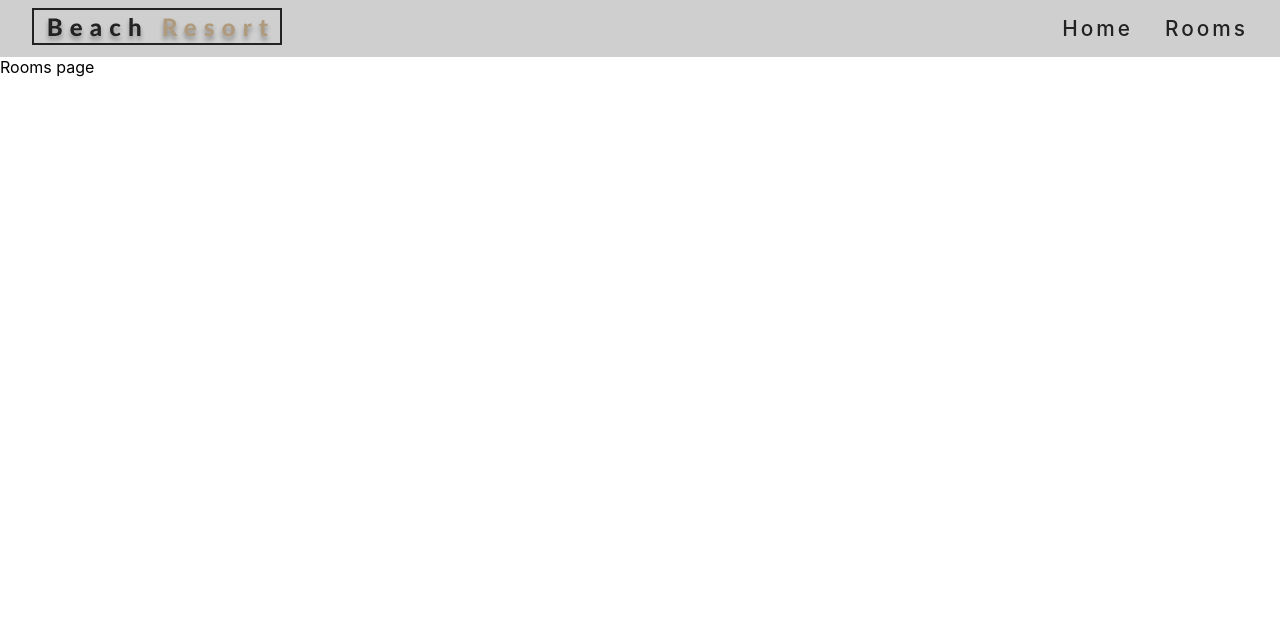
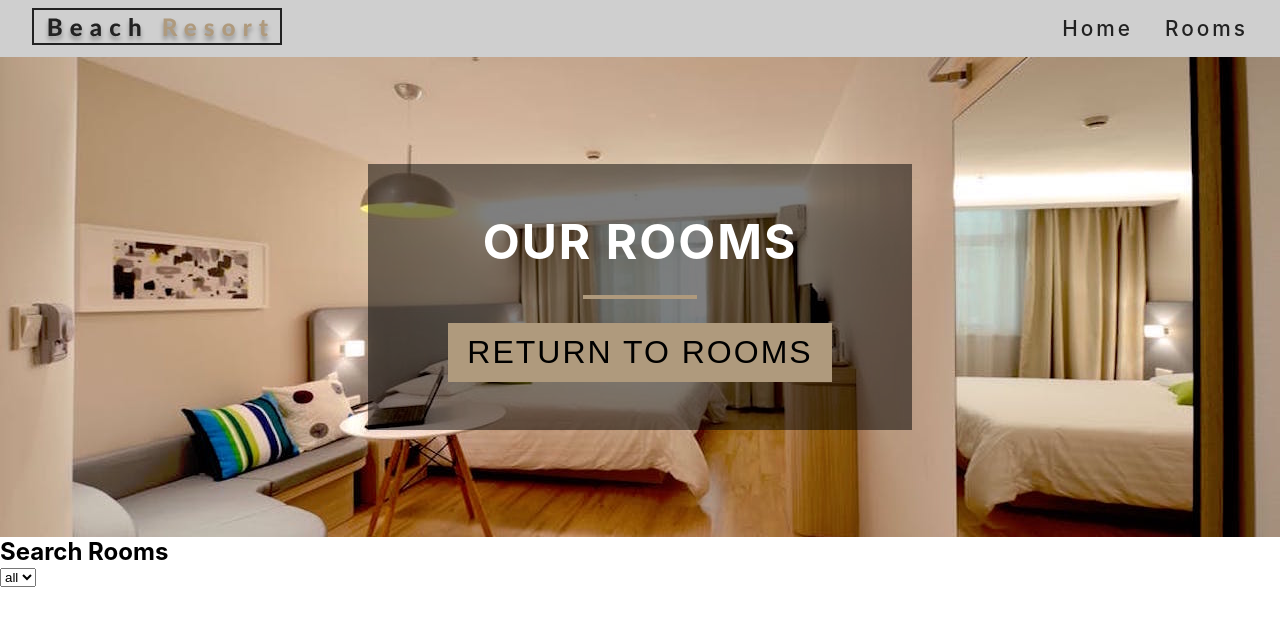
Before and after one commit to v50n/hotel-reservation-ReactJS, a React (Create React App) app: page /rooms in a window 1280 px wide. Shown: the top 626 px of the page. Built offline with nearby package versions, Linux system fonts and the light colour scheme.

Commit message:
Start to edit the room page

```diff
--- a/src/pages/Rooms.js
+++ b/src/pages/Rooms.js
@@ -1,9 +1,23 @@
 import React from 'react'
+import StyledHero from '../components/StyledHero';
+import HeroBanner from '../components/HeroBanner';
 
 const Rooms = () => {
     return (
         <div>
-            Rooms page
+            <StyledHero>
+                <HeroBanner title="Our rooms" btnTitle="Return to rooms"></HeroBanner>
+            </StyledHero>
+            <section>
+                <form action="">
+                    <h1>
+                        Search Rooms
+                    </h1>
+                    <select name="" id="selectRoom">
+                        <option value="all">all</option>
+                    </select>
+                </form>
+            </section>
         </div>
     )
 }
```
